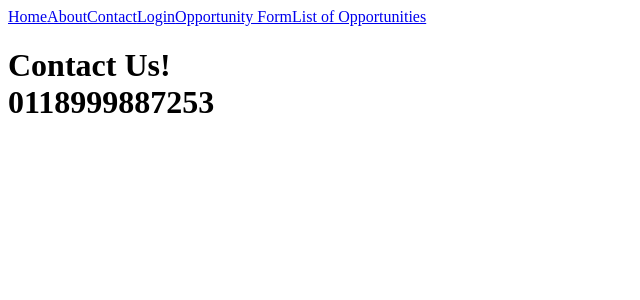
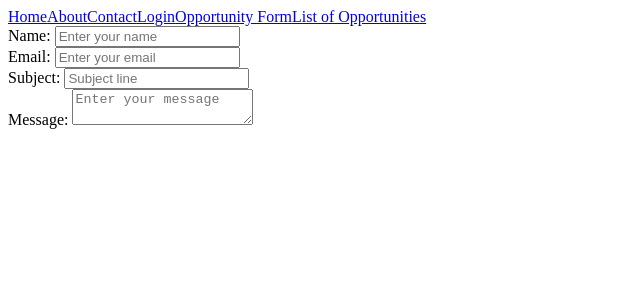
Before and after one commit to SheCodesAus/ramcats_frontend, a React (Vite) app in the folder furfuturefunding/: page /contact in a window 1280 px wide. Shown: the top 300 px of the page, without its empty margins (0-640 px from the left). Built offline with nearby package versions, Linux system fonts and the light colour scheme.

Commit message:
Created basic contact form

```diff
--- /dev/null
+++ b/furfuturefunding/src/components/ContactForm.jsx
@@ -0,0 +1,26 @@
+import "./ContactForm.css";
+
+function ContactForm() {
+  return (
+    <form>
+      <div>
+        <label htmlFor="name">Name: </label>
+        <input type="text" id="name" placeholder="Enter your name" />
+      </div>
+      <div>
+        <label htmlFor="emaiil">Email: </label>
+        <input type="email" id="email" placeholder="Enter your email" />
+      </div>
+      <div>
+        <label htmlFor="subject">Subject: </label>
+        <input type="text" id="subject" placeholder="Subject line" />
+      </div>
+      <div>
+        <label htmlFor="message">Message: </label>
+        <textarea id="message" placeholder="Enter your message"></textarea>
+      </div>
+    </form>
+  );
+}
+
+export default ContactForm;
--- a/furfuturefunding/src/pages/ContactPage.jsx
+++ b/furfuturefunding/src/pages/ContactPage.jsx
@@ -1,13 +1,9 @@
 import useDocumentTitle from "../hooks/useDocumentTitle";
+import ContactForm from "../components/ContactForm";
 
 function ContactPage() {
   useDocumentTitle("Contact");
-  return (
-    <h1>
-      Contact Us!<br></br>
-      0118999887253
-    </h1>
-  );
+  return <ContactForm />;
 }
 
 export default ContactPage;
```
Also changed, not shown: furfuturefunding/src/components/ContactForm.css (added).
